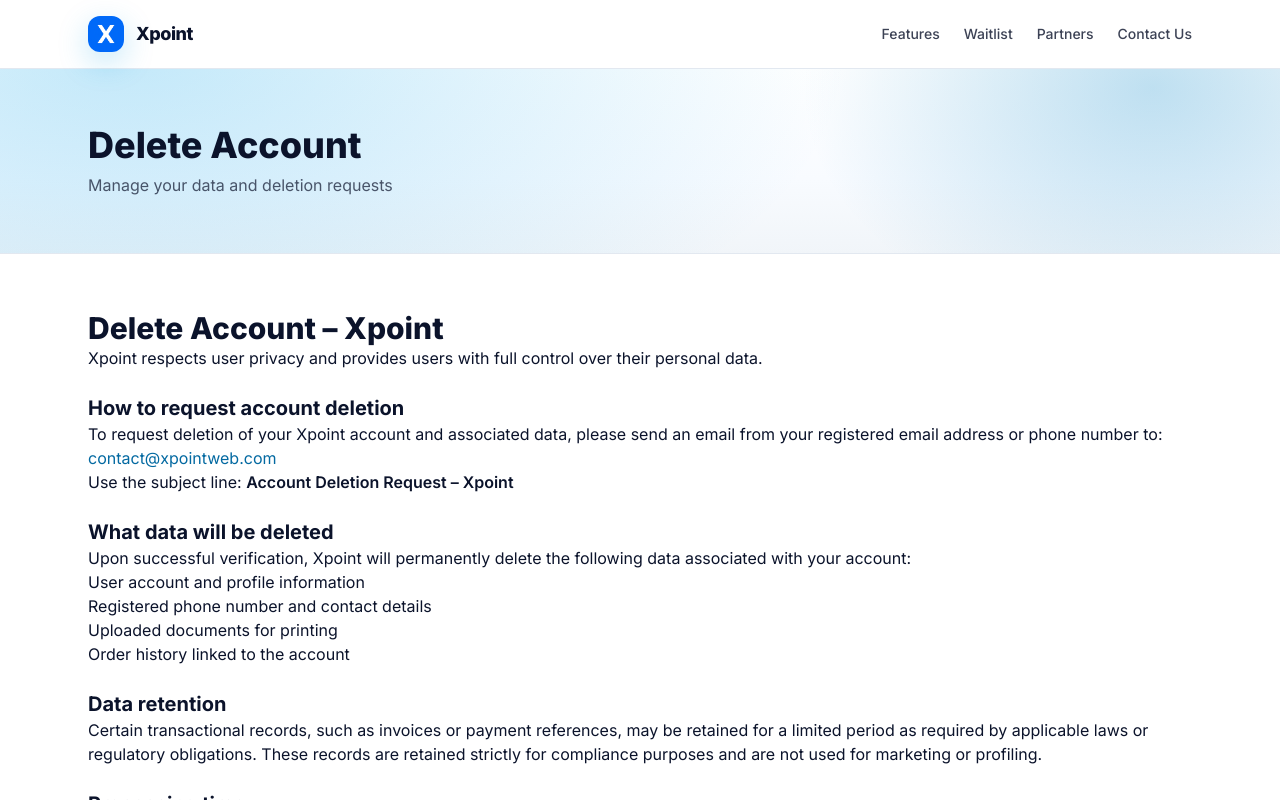
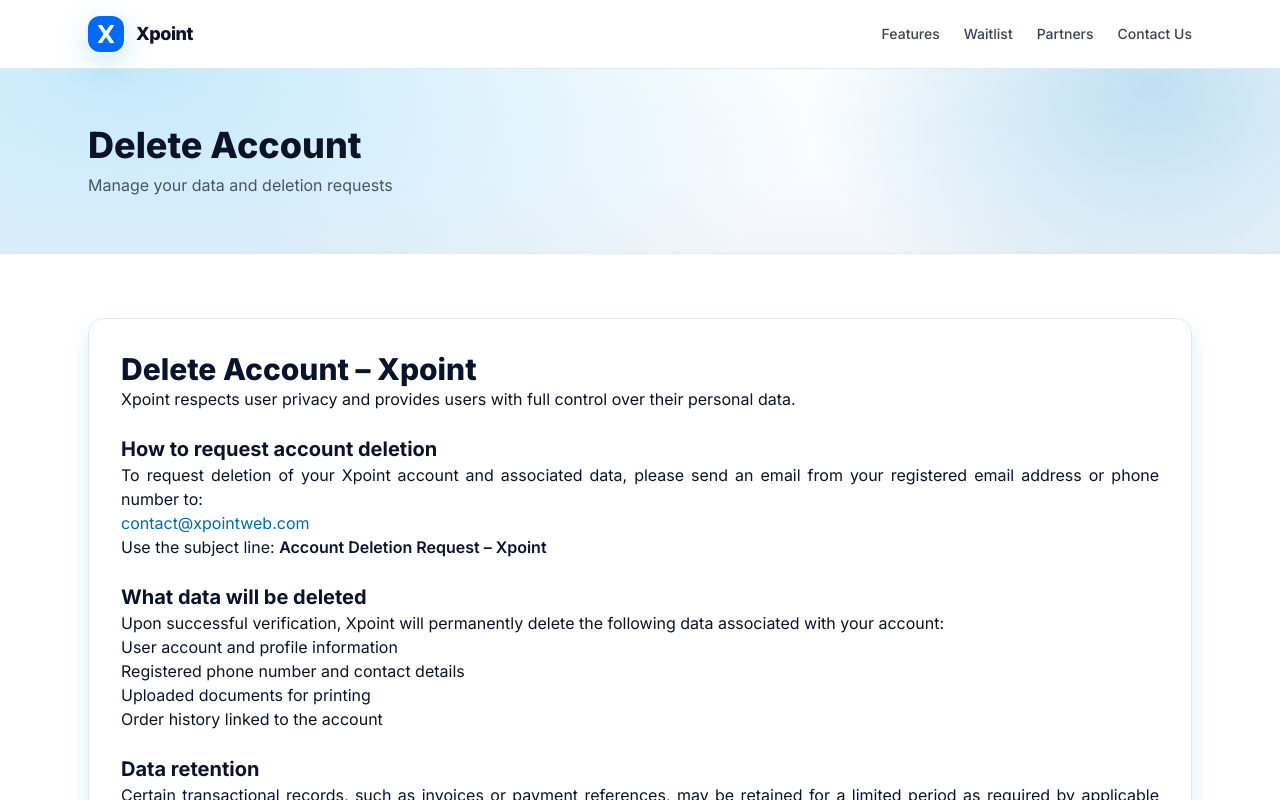
Before and after one commit to ayush346/Xpoint, a React (Vite) app in the folder client/: page /delete-account in a window 1280 px wide. Shown: the top 800 px of the page. Built offline with nearby package versions, Linux system fonts and the light colour scheme; no server answers.

Commit message:
Fix SPA routing for Vercellll

```diff
--- a/client/src/components/PageHeader.jsx
+++ b/client/src/components/PageHeader.jsx
@@ -1,9 +1,26 @@
+import { motion } from "framer-motion";
+
 export default function PageHeader({ title, subtitle }) {
 	return (
 		<section className="gradient-hero border-b border-slate-200">
 			<div className="container-padded py-10 md:py-14">
-				<h1 className="text-3xl md:text-4xl font-black text-midnight">{title}</h1>
-				{subtitle ? <p className="mt-2 text-midnight/70">{subtitle}</p> : null}
+				<motion.div
+					initial={{ opacity: 0, y: -10 }}
+					animate={{ opacity: 1, y: 0 }}
+					transition={{ duration: 0.5 }}
+				>
+					<h1 className="text-3xl md:text-4xl font-black text-midnight">{title}</h1>
+					{subtitle ? (
+						<motion.p
+							className="mt-2 text-midnight/70"
+							initial={{ opacity: 0, y: 6 }}
+							animate={{ opacity: 1, y: 0 }}
+							transition={{ duration: 0.5, delay: 0.1 }}
+						>
+							{subtitle}
+						</motion.p>
+					) : null}
+				</motion.div>
 			</div>
 		</section>
 	);
--- a/client/src/index.css
+++ b/client/src/index.css
@@ -137,3 +137,10 @@
 		filter: blur(1px);
 	}
 }
+
+
+/* Helper to justify long-form content (paragraphs and list items) */
+.prose-justify p,
+.prose-justify li {
+	text-align: justify;
+}
--- a/client/src/pages/DeleteAccount.jsx
+++ b/client/src/pages/DeleteAccount.jsx
@@ -1,10 +1,21 @@
+import { motion } from "framer-motion";
 import PageHeader from "../components/PageHeader.jsx";
 
 export default function DeleteAccount() {
+	const listContainer = { hidden: {}, show: { transition: { staggerChildren: 0.06 } } };
+	const listItem = { hidden: { opacity: 0, y: 10 }, show: { opacity: 1, y: 0 } };
+
 	return (
 		<>
 			<PageHeader title="Delete Account" subtitle="Manage your data and deletion requests" />
-			<section className="container-padded py-10 md:py-14 prose prose-slate max-w-none">
+			<section className="container-padded py-10 md:py-16">
+				<motion.div
+					className="card p-6 md:p-8 prose prose-slate max-w-none prose-justify"
+					initial={{ opacity: 0, y: 12 }}
+					whileInView={{ opacity: 1, y: 0 }}
+					viewport={{ once: true, amount: 0.2 }}
+					transition={{ duration: 0.5 }}
+				>
 					<h1 className="text-3xl font-black text-midnight">Delete Account – Xpoint</h1>
 					<p>
 						Xpoint respects user privacy and provides users with full control over their personal data.
@@ -23,12 +34,17 @@
 
 					<h3 className="mt-6 text-xl font-bold text-midnight">What data will be deleted</h3>
 					<p>Upon successful verification, Xpoint will permanently delete the following data associated with your account:</p>
-					<ul>
-						<li>User account and profile information</li>
-						<li>Registered phone number and contact details</li>
-						<li>Uploaded documents for printing</li>
-						<li>Order history linked to the account</li>
-					</ul>
+					<motion.ul
+						variants={listContainer}
+						initial="hidden"
+						whileInView="show"
+						viewport={{ once: true, amount: 0.2 }}
+					>
+						<motion.li variants={listItem}>User account and profile information</motion.li>
+						<motion.li variants={listItem}>Registered phone number and contact details</motion.li>
+						<motion.li variants={listItem}>Uploaded documents for printing</motion.li>
+						<motion.li variants={listItem}>Order history linked to the account</motion.li>
+					</motion.ul>
 
 					<h3 className="mt-6 text-xl font-bold text-midnight">Data retention</h3>
 					<p>
@@ -44,6 +60,7 @@
 					<p>
 						For any questions or clarifications, please contact us at <a href="mailto:contact@xpointweb.com" className="text-primary-600 hover:underline">contact@xpointweb.com</a>.
 					</p>
+				</motion.div>
 			</section>
 		</>
 	);
--- a/client/src/pages/TermsPrivacy.jsx
+++ b/client/src/pages/TermsPrivacy.jsx
@@ -1,10 +1,18 @@
+import { motion } from "framer-motion";
 import PageHeader from "../components/PageHeader.jsx";
 
 export default function TermsPrivacy() {
 	return (
 		<>
 			<PageHeader title="Terms &amp; Policies" subtitle="Last reviewed on: 21 December 2025" />
-			<section className="container-padded py-10 md:py-14 prose prose-slate max-w-none">
+			<section className="container-padded py-10 md:py-16">
+				<motion.div
+					className="card p-6 md:p-8 prose prose-slate max-w-none prose-justify"
+					initial={{ opacity: 0, y: 12 }}
+					whileInView={{ opacity: 1, y: 0 }}
+					viewport={{ once: true, amount: 0.2 }}
+					transition={{ duration: 0.5 }}
+				>
 					<h1 className="text-3xl font-black text-midnight">Terms of Use – Xpoint</h1>
 					<p className="text-midnight/70">Effective as of: 21 December 2025</p>
 
@@ -155,6 +163,7 @@
 					<p>
 						This Privacy Policy is governed by the laws of India.
 					</p>
+				</motion.div>
 			</section>
 		</>
 	);
```
Lines whose indentation alone changed are shown as unchanged.
